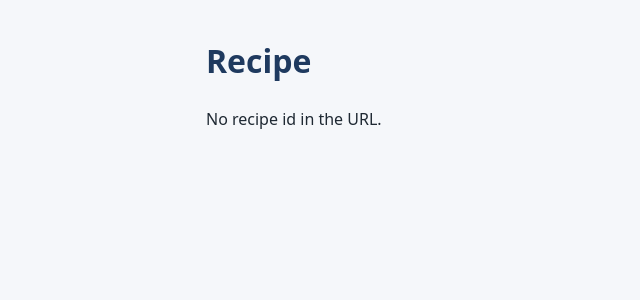
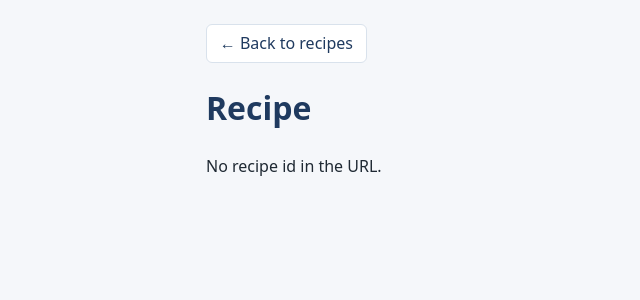
Before and after one commit to PWeaver23/CookBook-Web-Based-Projects, a Spring Boot app: page /recipe.html in a window 1280 px wide. Shown: the top 300 px of the page, without its empty margins (0-640 px from the left). Run offline with Spring Boot 4, Linux system fonts and the light colour scheme.

Commit message:
Add back button on recipe page to return to homepage

```diff
--- a/ui/src/main/resources/static/recipe.html
+++ b/ui/src/main/resources/static/recipe.html
@@ -8,6 +8,7 @@
 </head>
 <body>
 <main>
+    <a href="index.html" class="back-button">&larr; Back to recipes</a>
     <h1>Recipe</h1>
 
     <div id="recipeContainer"></div>
--- a/ui/src/main/resources/static/styles.css
+++ b/ui/src/main/resources/static/styles.css
@@ -61,3 +61,18 @@ ul.ingredients label {
 
 .meta { color: #7b8794; font-size: .9rem; }
 .actions { margin-top: .5rem; display: flex; gap: .5rem; }
+
+.back-button {
+    display: inline-block;
+    margin-top: .5rem;
+    padding: .4rem .8rem;
+    background: #fff;
+    color: #1f3a5f;
+    border: 1px solid #d9e2ec;
+    border-radius: 6px;
+    text-decoration: none;
+}
+
+.back-button:hover {
+    background: #e4ecf5;
+}
```
